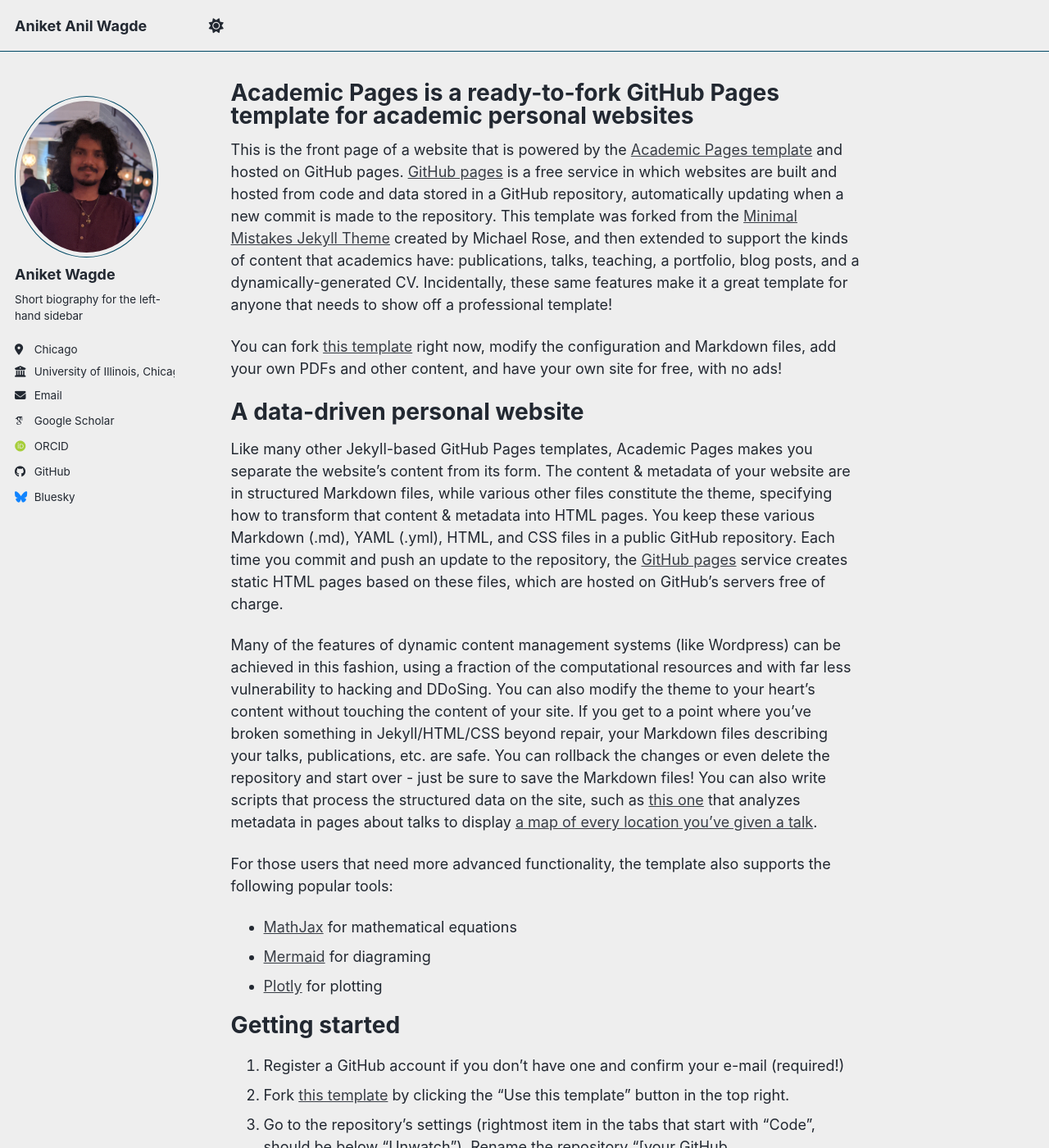
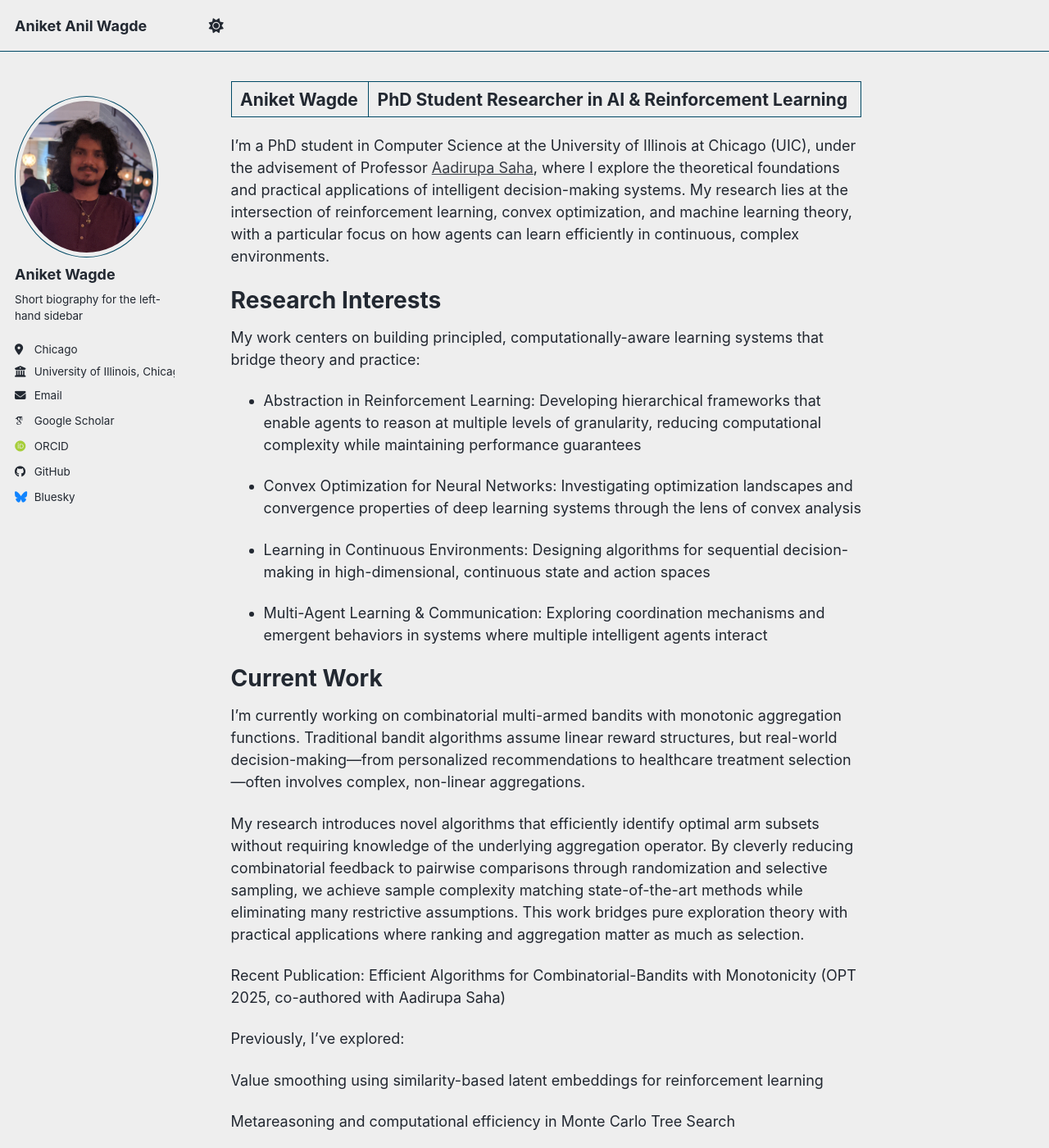
Before and after one commit to Swagget/Swagget.github.io, a Jekyll site: the page built from _pages/about.md, in a window 1280 px wide and 1400 px high. Shown: the whole window at 82% size. Built offline with Jekyll 4.4.1, drawn with Linux system fonts in a browser that asks for light colours; some web fonts are replaced; a script bundle is joined from its source files by our own code; library files that are not in the unit come from our copies; some of the changed text lies outside the part shown.

Commit message:
Revise about page with personal details and research focus
Updated the title and content to reflect personal research interests and background.

```diff
--- a/_pages/about.md
+++ b/_pages/about.md
@@ -1,56 +1,54 @@
 ---
 permalink: /
-title: "Academic Pages is a ready-to-fork GitHub Pages template for academic personal websites"
+title: "Aniket Wagde | PhD Student Researcher in AI & Reinforcement Learning"
 author_profile: true
 redirect_from:
   - /about/
   - /about.html
 ---
 
-This is the front page of a website that is powered by the [Academic Pages template](https://github.com/academicpages/academicpages.github.io) and hosted on GitHub pages. [GitHub pages](https://pages.github.com) is a free service in which websites are built and hosted from code and data stored in a GitHub repository, automatically updating when a new commit is made to the repository. This template was forked from the [Minimal Mistakes Jekyll Theme](https://mmistakes.github.io/minimal-mistakes/) created by Michael Rose, and then extended to support the kinds of content that academics have: publications, talks, teaching, a portfolio, blog posts, and a dynamically-generated CV. Incidentally, these same features make it a great template for anyone that needs to show off a professional template!
+I'm a PhD student in Computer Science at the University of Illinois at Chicago (UIC), under the advisement of Professor [Aadirupa Saha](https://aadirupa.github.io/), where I explore the theoretical foundations and practical applications of intelligent decision-making systems. My research lies at the intersection of reinforcement learning, convex optimization, and machine learning theory, with a particular focus on how agents can learn efficiently in continuous, complex environments.
 
- You can fork [this template](https://github.com/academicpages/academicpages.github.io) right now, modify the configuration and Markdown files, add your own PDFs and other content, and have your own site for free, with no ads!
 
-A data-driven personal website
+Research Interests
 ======
-Like many other Jekyll-based GitHub Pages templates, Academic Pages makes you separate the website's content from its form. The content & metadata of your website are in structured Markdown files, while various other files constitute the theme, specifying how to transform that content & metadata into HTML pages. You keep these various Markdown (.md), YAML (.yml), HTML, and CSS files in a public GitHub repository. Each time you commit and push an update to the repository, the [GitHub pages](https://pages.github.com/) service creates static HTML pages based on these files, which are hosted on GitHub's servers free of charge.
+My work centers on building principled, computationally-aware learning systems that bridge theory and practice:
 
-Many of the features of dynamic content management systems (like Wordpress) can be achieved in this fashion, using a fraction of the computational resources and with far less vulnerability to hacking and DDoSing. You can also modify the theme to your heart's content without touching the content of your site. If you get to a point where you've broken something in Jekyll/HTML/CSS beyond repair, your Markdown files describing your talks, publications, etc. are safe. You can rollback the changes or even delete the repository and start over - just be sure to save the Markdown files! You can also write scripts that process the structured data on the site, such as [this one](https://github.com/academicpages/academicpages.github.io/blob/master/talkmap.ipynb) that analyzes metadata in pages about talks to display [a map of every location you've given a talk](https://academicpages.github.io/talkmap.html).
+- Abstraction in Reinforcement Learning: Developing hierarchical frameworks that enable agents to reason at multiple levels of granularity, reducing computational complexity while maintaining performance guarantees
 
-For those users that need more advanced functionality, the template also supports the following popular tools:
-- [MathJax](https://www.mathjax.org/) for mathematical equations
-- [Mermaid](https://mermaid.js.org/) for diagraming
-- [Plotly](https://plotly.com/javascript/) for plotting
+- Convex Optimization for Neural Networks: Investigating optimization landscapes and convergence properties of deep learning systems through the lens of convex analysis
 
-Getting started
+- Learning in Continuous Environments: Designing algorithms for sequential decision-making in high-dimensional, continuous state and action spaces
+
+- Multi-Agent Learning & Communication: Exploring coordination mechanisms and emergent behaviors in systems where multiple intelligent agents interact
+
+Current Work
 ======
-1. Register a GitHub account if you don't have one and confirm your e-mail (required!)
-1. Fork [this template](https://github.com/academicpages/academicpages.github.io) by clicking the "Use this template" button in the top right.
-1. Go to the repository's settings (rightmost item in the tabs that start with "Code", should be below "Unwatch"). Rename the repository "[your GitHub username].github.io", which will also be your website's URL.
-1. Set site-wide configuration and create content & metadata (see below -- also see [this set of diffs](https://archive.is/3TPas) showing what files were changed to set up [an example site](https://getorg-testacct.github.io) for a user with the username "getorg-testacct")
-1. Upload any files (like PDFs, .zip files, etc.) to the files/ directory. They will appear at https://[your GitHub username].github.io/files/example.pdf.
-1. Check status by going to the repository settings, in the "GitHub pages" section
+I'm currently working on combinatorial multi-armed bandits with monotonic aggregation functions. Traditional bandit algorithms assume linear reward structures, but real-world decision-making—from personalized recommendations to healthcare treatment selection—often involves complex, non-linear aggregations.
 
-Site-wide configuration
+My research introduces novel algorithms that efficiently identify optimal arm subsets without requiring knowledge of the underlying aggregation operator. By cleverly reducing combinatorial feedback to pairwise comparisons through randomization and selective sampling, we achieve sample complexity matching state-of-the-art methods while eliminating many restrictive assumptions. This work bridges pure exploration theory with practical applications where ranking and aggregation matter as much as selection.
+
+Recent Publication: Efficient Algorithms for Combinatorial-Bandits with Monotonicity (OPT 2025, co-authored with Aadirupa Saha)
+
+Previously, I've explored:
+
+Value smoothing using similarity-based latent embeddings for reinforcement learning
+
+Metareasoning and computational efficiency in Monte Carlo Tree Search
+
+Applications of RL to bug detection in game environments
+
+Background
 ------
-The main configuration file for the site is in the base directory in [_config.yml](https://github.com/academicpages/academicpages.github.io/blob/master/_config.yml), which defines the content in the sidebars and other site-wide features. You will need to replace the default variables with ones about yourself and your site's github repository. The configuration file for the top menu is in [_data/navigation.yml](https://github.com/academicpages/academicpages.github.io/blob/master/_data/navigation.yml). For example, if you don't have a portfolio or blog posts, you can remove those items from that navigation.yml file to remove them from the header.
+Before joining UIC's PhD program (originally as an MS student, later transferred), I earned my undergraduate degree from Manipal University Jaipur (2015-2019), where I developed foundational skills in machine learning and systems. I've also worked in various machine learning roles in the industry before choosing to focus on the research aspect of ML.
 
 Create content & metadata
 ------
 For site content, there is one Markdown file for each type of content, which are stored in directories like _publications, _talks, _posts, _teaching, or _pages. For example, each talk is a Markdown file in the [_talks directory](https://github.com/academicpages/academicpages.github.io/tree/master/_talks). At the top of each Markdown file is structured data in YAML about the talk, which the theme will parse to do lots of cool stuff. The same structured data about a talk is used to generate the list of talks on the [Talks page](https://academicpages.github.io/talks), each [individual page](https://academicpages.github.io/talks/2012-03-01-talk-1) for specific talks, the talks section for the [CV page](https://academicpages.github.io/cv), and the [map of places you've given a talk](https://academicpages.github.io/talkmap.html) (if you run this [python file](https://github.com/academicpages/academicpages.github.io/blob/master/talkmap.py) or [Jupyter notebook](https://github.com/academicpages/academicpages.github.io/blob/master/talkmap.ipynb), which creates the HTML for the map based on the contents of the _talks directory).
 
-**Markdown generator**
+What Drives Me
+------
 
-The repository includes [a set of Jupyter notebooks](https://github.com/academicpages/academicpages.github.io/tree/master/markdown_generator
-) that converts a CSV containing structured data about talks or presentations into individual Markdown files that will be properly formatted for the Academic Pages template. The sample CSVs in that directory are the ones I used to create my own personal website at stuartgeiger.com. My usual workflow is that I keep a spreadsheet of my publications and talks, then run the code in these notebooks to generate the Markdown files, then commit and push them to the GitHub repository.
+I believe the future of AI lies in systems that are not just powerful, but interpretable, efficient, and theoretically grounded. Whether it's understanding the convex structure underlying neural network training or designing RL agents that plan with limited compute, I'm passionate about research that connects elegant mathematical theory with real-world impact.
 
-How to edit your site's GitHub repository
-------
-Many people use a git client to create files on their local computer and then push them to GitHub's servers. If you are not familiar with git, you can directly edit these configuration and Markdown files directly in the github.com interface. Navigate to a file (like [this one](https://github.com/academicpages/academicpages.github.io/blob/master/_talks/2012-03-01-talk-1.md) and click the pencil icon in the top right of the content preview (to the right of the "Raw | Blame | History" buttons). You can delete a file by clicking the trashcan icon to the right of the pencil icon. You can also create new files or upload files by navigating to a directory and clicking the "Create new file" or "Upload files" buttons.
-
-Example: editing a Markdown file for a talk
-![Editing a Markdown file for a talk](/images/editing-talk.png)
-
-For more info
-------
-More info about configuring Academic Pages can be found in [the guide](https://academicpages.github.io/markdown/), the [growing wiki](https://github.com/academicpages/academicpages.github.io/wiki), and you can always [ask a question on GitHub](https://github.com/academicpages/academicpages.github.io/discussions). The [guides for the Minimal Mistakes theme](https://mmistakes.github.io/minimal-mistakes/docs/configuration/) (which this theme was forked from) might also be helpful.
+When I'm not breaking my head on some math or reading papers, you'll find me playing the piano, cooking, or running.
```
